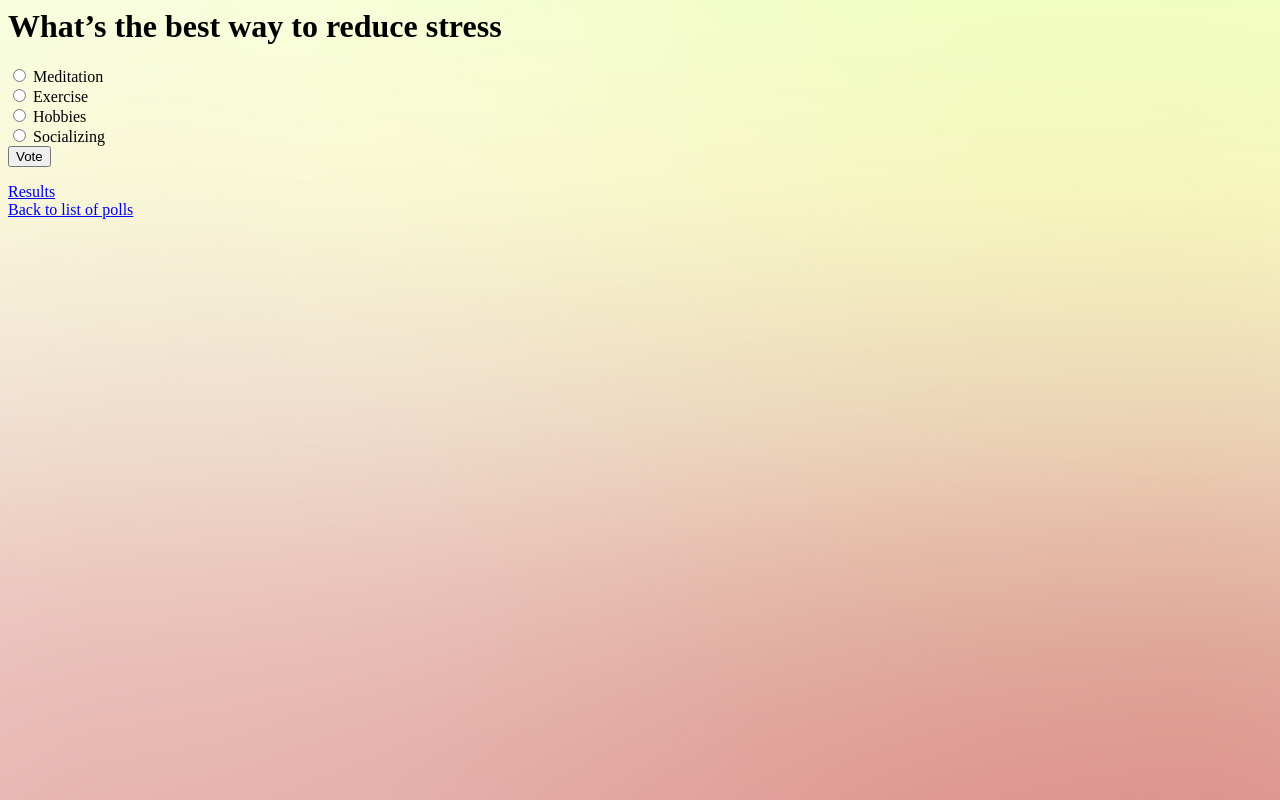
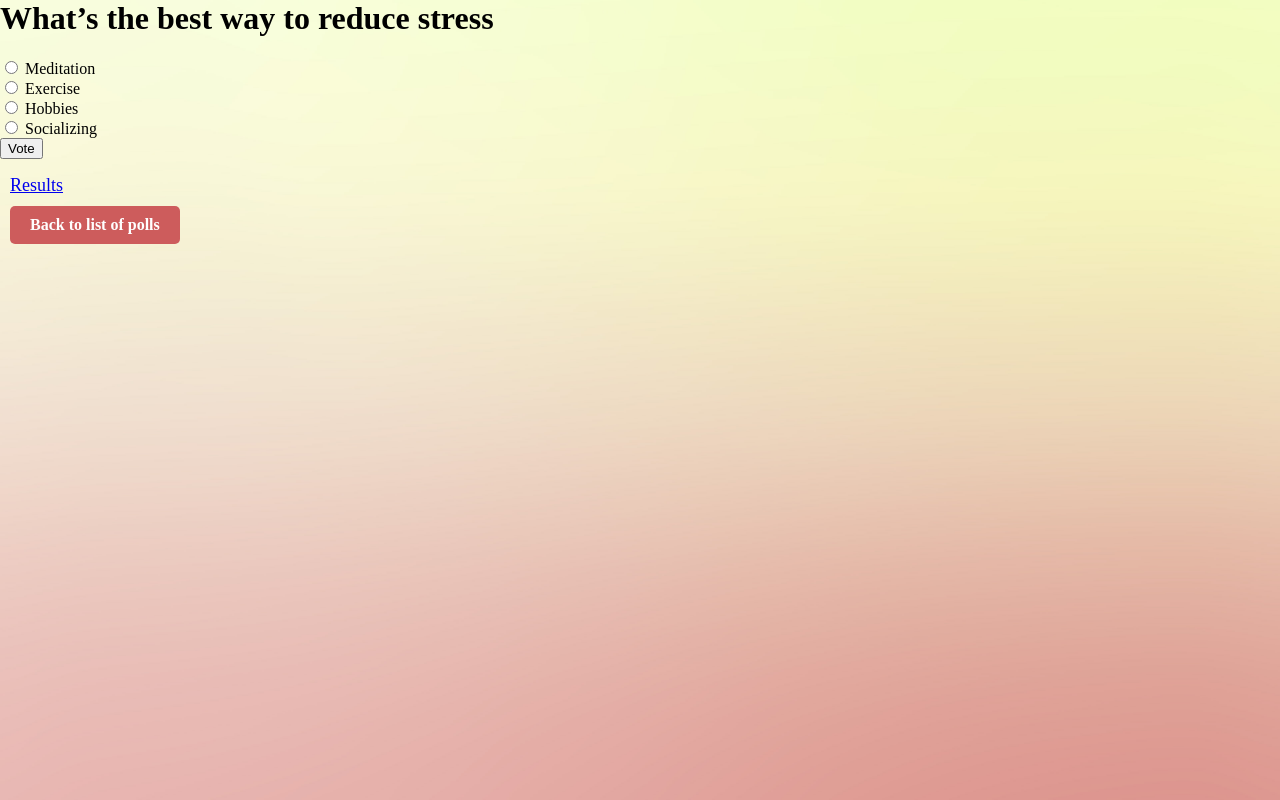
Before and after one commit to niichapats/ku-polls, a Django app: page /polls/1/ in a window 1280 px wide. Run offline with Django 5.2, Linux system fonts and the light colour scheme; data comes from the database, SQL or seed files in the repository.

Commit message:
Add styles for results button and back to list button

```diff
--- a/polls/static/polls/style.css
+++ b/polls/static/polls/style.css
@@ -1,9 +1,38 @@
 li a {
-    color: #6E2C00;
+    color: #6E2C00; /* Brown color for links */
     font-size: 25px;
 }
 
 body {
     background: white url("/static/images/background_new.png") no-repeat center center fixed;
     background-size: cover;
+    margin: 0;
+    padding: 0;
 }
+
+h1.ku-polls-title {
+    color: #6E2C00;
+    font-size: 40px;
+    text-align: left;
+    margin: 20px 20px;
+}
+.messages li {
+    font-size: 20px;
+}
+
+.to-list-button {
+    display: inline-block;
+    padding: 10px 20px;
+    margin: 10px 10px;
+    background-color: #CD5C5C;
+    color: white;
+    text-decoration: none;
+    border-radius: 5px;
+    font-weight: bold;
+}
+
+.result-link {
+    color: ##DC7633;
+    font-size: 18px;
+    font-weight: normal;
+    margin-left: 10px;
```
